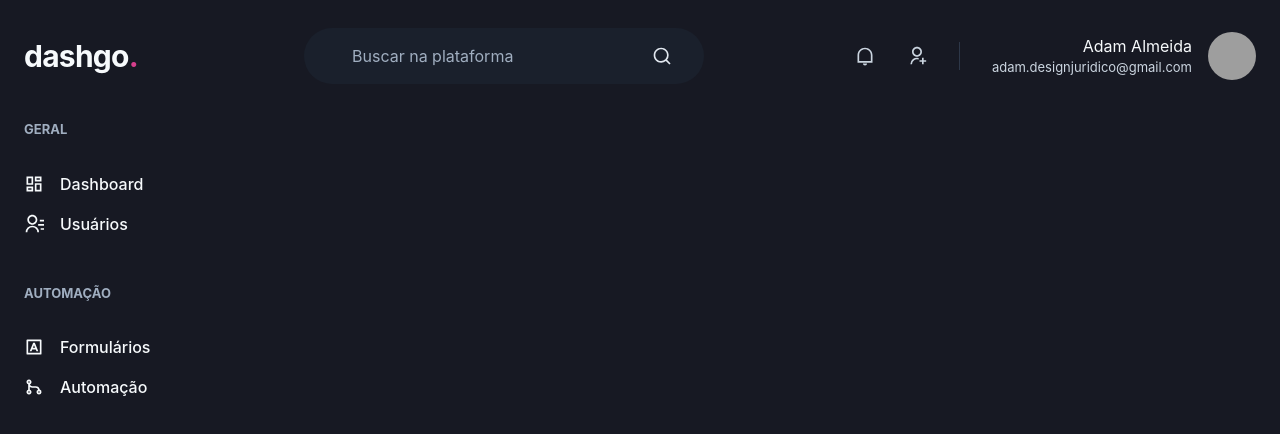
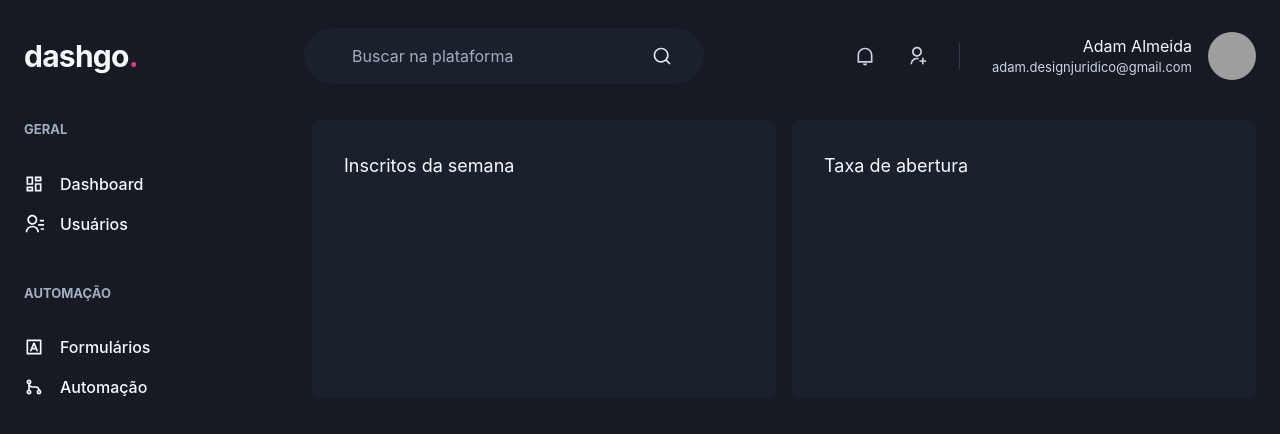
Before and after one commit to Adam-Almeida/dashgo, a Next.js app: page /dashboard in a window 1280 px wide. Shown: the top 434 px of the page. Built offline with nearby package versions, Linux system fonts and the light colour scheme; grey boxes are pictures that could not be loaded.

Commit message:
Add apxcharts

```diff
--- a/package.json
+++ b/package.json
@@ -14,9 +14,11 @@
     "@chakra-ui/react": "^2.2.4",
     "@emotion/react": "^11.9.3",
     "@emotion/styled": "^11.9.3",
+    "apexcharts": "^3.35.4",
     "framer-motion": "^6.5.1",
     "next": "12.2.3",
     "react": "18.2.0",
+    "react-apexcharts": "^1.4.0",
     "react-dom": "18.2.0",
     "react-icons": "^4.4.0"
   },
--- a/src/pages/dashboard.tsx
+++ b/src/pages/dashboard.tsx
@@ -1,4 +1,4 @@
-import { Flex } from "@chakra-ui/react";
+import { Box, Flex, SimpleGrid, Text } from "@chakra-ui/react";
 import Header from "../components/Header";
 import { Sidebar } from "../components/Sidebar";
 
@@ -8,6 +8,16 @@
       <Header />
       <Flex w="100%" my="6" maxWidth={1480} mx="auto" px="6">
         <Sidebar/>
+
+      <SimpleGrid flex="1" gap="4" minChildWidth="320px" >
+        <Box p="8" bg="gray.800" borderRadius={8}>
+        <Text fontSize="lg" mb="4" >Inscritos da semana</Text>
+        </Box>
+        <Box p="8" bg="gray.800" borderRadius={8}>
+        <Text fontSize="lg" mb="4" >Taxa de abertura</Text>
+        </Box>
+      </SimpleGrid>
+
       </Flex>
     </Flex>
   );
```
Also changed, not shown: 1 other file (tests, documents, lock files or other folders).
